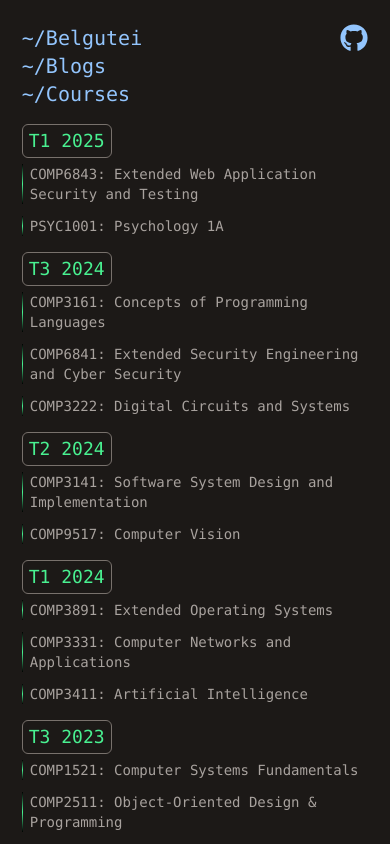
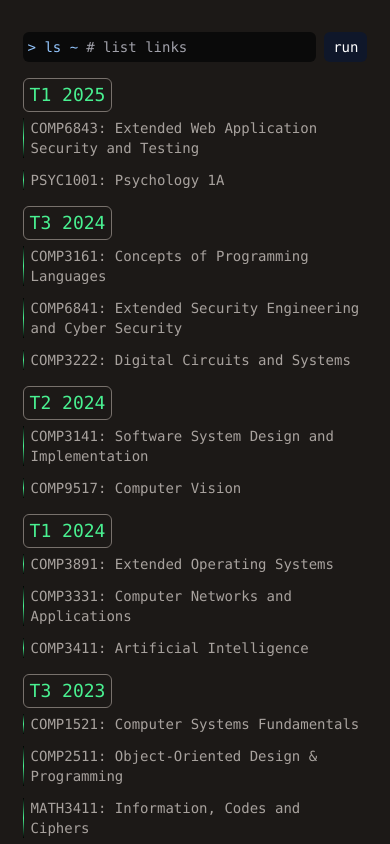
Before and after one commit to belgutei-b/personal-web, a Next.js app: page /courses in a window 390 px wide. Built offline with nearby package versions, Linux system fonts and the light colour scheme.

Commit message:
mobile navbar

```diff
--- a/package.json
+++ b/package.json
@@ -13,6 +13,7 @@
     "@tsparticles/react": "^3.0.0",
     "esbuild": "^0.25.2",
     "highlight.js": "^11.9.0",
+    "lucide-react": "^0.511.0",
     "mdast-util-from-markdown": "^2.0.1",
     "mdx-bundler": "^10.0.2",
     "next": "^14.2.26",
--- a/src/components/Header.tsx
+++ b/src/components/Header.tsx
@@ -1,6 +1,7 @@
 "use client";
 
 import Link from "next/link";
+import { useState } from "react";
 import { FaGithub } from "react-icons/fa";
 
 const links = [
@@ -16,9 +17,14 @@ const links = [
     url: "/courses",
     name: "~/Courses",
   },
+  {
+    url: "/tags",
+    name: "~/Tags",
+  },
 ];
 
 export default function Header() {
+  const [showList, setShowList] = useState(false);
   const items = links.map((link) => (
     <div key={link.name} className="inline-block mr-12">
       <Link href={link.url} className="hover:text-blue-600">
@@ -26,6 +32,35 @@ export default function Header() {
       </Link>
     </div>
   ));
+  return (
+    <div className="mt-8 w-full flex items-start flex-grow space-x-2">
+      <div className="bg-neutral-950 flex-1 border rounded-md border-transparent flex flex-col py-1 pl-1">
+        <div className="flex space-x-2">
+          <p className="text-blue-300 text-sm">
+            {">"} ls {"~"}
+          </p>
+          <p className="text-zinc-400 text-sm"># list links</p>
+        </div>
+        <div>
+          {showList && (
+            <div className="flex flex-col space-y-0.5">
+              {links.map((link) => (
+                <Link key={link.name} href={link.url} className="text-white">
+                  {link.name}
+                </Link>
+              ))}
+            </div>
+          )}
+        </div>
+      </div>
+      <button
+        className="text-sm border border-transparent rounded-md py-1 px-2 bg-slate-900"
+        onClick={() => setShowList(true)}
+      >
+        run
+      </button>
+    </div>
+  );
   return (
     <div className="text-blue-300 navbar-links space-x-8 text-xl mt-6 flex w-full">
       <div>{items}</div>
--- a/types.d.ts
+++ b/types.d.ts
@@ -9,6 +9,6 @@ type Meta = {
 };
 
 type BlogPost = {
-  code: string,
-  frontmatter: Meta
+  code: string;
+  frontmatter: Meta;
 };
```
Also changed, not shown: 1 other file (tests, documents, lock files or other folders).
